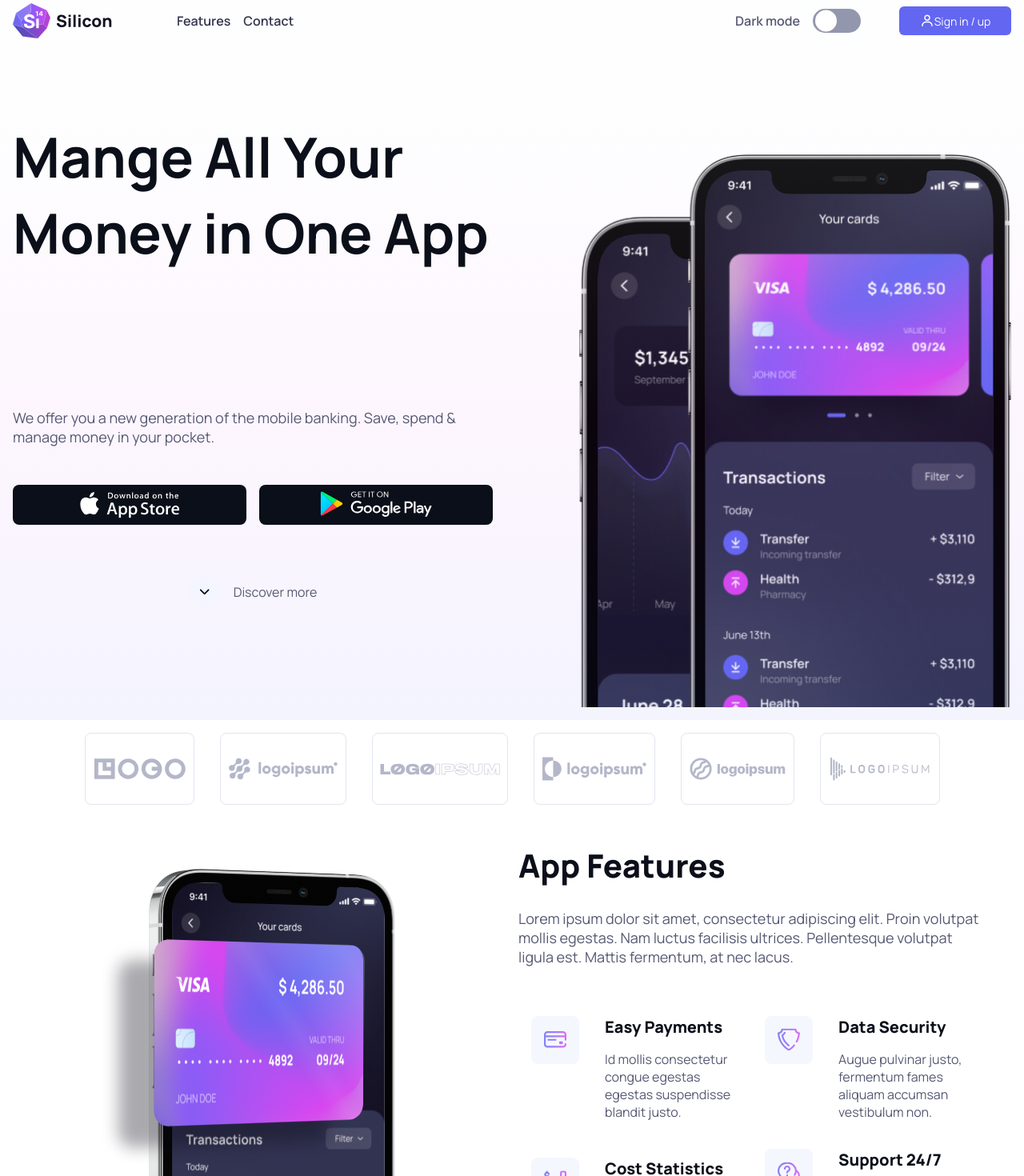
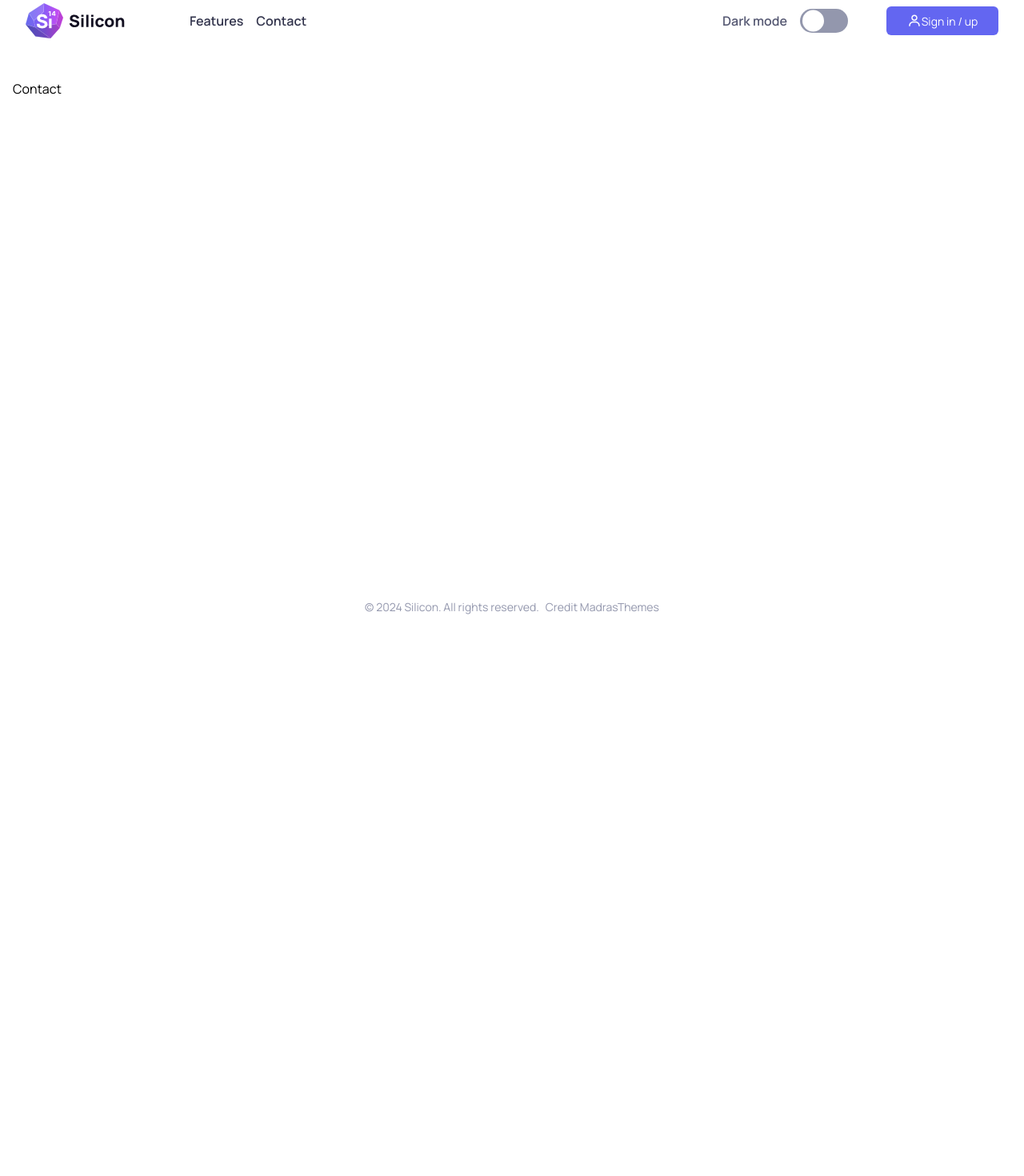
Before and after one commit to FeliciaDahl/SiliconReact, a React (Vite) app: page /contact in a window 1280 px wide. Shown: the top 1470 px of the page at 80% size. After the commit the page ends 800 px from the top, so only its background shows below. Built offline with nearby package versions, Linux system fonts and the light colour scheme.

Commit message:
Added React Router and navigations

```diff
--- a/package.json
+++ b/package.json
@@ -11,7 +11,8 @@
   },
   "dependencies": {
     "react": "^18.3.1",
-    "react-dom": "^18.3.1"
+    "react-dom": "^18.3.1",
+    "react-router-dom": "^6.27.0"
   },
   "devDependencies": {
     "@eslint/js": "^9.13.0",
--- a/src/App.jsx
+++ b/src/App.jsx
@@ -1,52 +1,36 @@
-import { useState } from 'react'
+
+import { BrowserRouter, Routes, Route } from 'react-router-dom'
+import Home from './views/Home'
+import Contact from './views/Contact'
+import Feature from './views/Feature'
 import Header from './components/Header'
-import Hero from './components/Hero'
-import Partners from './components/Partners'
-import Features from './components/Features'
-import HowDoesItWork from './components/HowDoesItWork'
-import InfoCardsDesktop from './components/InfoCardsDesktop'
-import Testimonials from './components/Testimonials'
-import Faq from './components/Faq'
-import ContactCards from './components/ContactCards'
-import ButtonContact from './components/ButtonContact'
-import Newsletter from './components/Newsletter'
-import { SubscribeForm } from './components/SubscribeForm'
 import Footer from './components/Footer'
+import SignIn from './views/SignIn'
+
 
 
 function App() {
 
 
   return (
-    <>
-    <div className="head-bg">
+
+  <BrowserRouter>
+
+    <div className="wrapper">
       <Header />
-        <Hero />
-        </div>
-        <main>
-        <Partners />
-        <Features />
-        <HowDoesItWork />
-        <InfoCardsDesktop />
-        <Testimonials />
-        <section aria-label="frequently asked questions" className="faq">
-          <div className="container">
-            <div className="desktop-layout">
-              <Faq />
-              <ContactCards />
-            </div>
-          </div>
-          <ButtonContact />
-          <div className="newsletter grid-2">
-            <Newsletter />
-            <SubscribeForm />
-          </div>
-        </section>
+
+      <main>
+        <Routes>
+          <Route path='/' element={<Home />} />
+          <Route path='/contact' element={<Contact />} />
+          <Route path='/feature' element={<Feature />} />
+          <Route path='/signin' element={<SignIn />} />
+        </Routes>
       </main>
-      <footer>
-        <Footer />
-      </footer>
-    </>
+      <Footer />
+    </div>
+
+  </BrowserRouter>
   )
 }
 
--- a/src/components/Header.jsx
+++ b/src/components/Header.jsx
@@ -1,4 +1,5 @@
 import React from 'react'
+import { Link, NavLink } from 'react-router-dom'
 
 const Header = () => {
   return (
@@ -8,15 +9,15 @@ const Header = () => {
 
     <div className="container">
 
-        <a href="index.html">
+        <Link className='logo' to="/">
             <img className="show-light" src="./images/header/logo-header.svg" alt="Silicon bank logo" />
             <img className="show-dark" src="./images/header/logo-header-dark.svg" alt="Silicon bank logo" />
-        </a>
+        </Link>
 
 
         <nav id="nav-f">
-            <a className="nav-features" href="features.html">Features</a>
-            <a className="nav-features" href="features.html">Contact</a>
+            <NavLink className="nav-link" to="/feature">Features</NavLink>
+            <NavLink className="nav-link" to="/contact">Contact</NavLink>
         </nav>
 
         <div className="btn-toggle">
@@ -29,9 +30,9 @@ const Header = () => {
         </div>
 
         <div id="sign-in">
-            <a className= "btn btn-sign-in" href="sign-in.html"><img src="./images/header/icon-signin.svg" alt="Sign-in button" />
+            <NavLink className= "btn btn-sign-in" to="/signin"><img src="./images/header/icon-signin.svg" alt="Sign-in button" />
              <span className="f-size-14">Sign in / up</span>
-            </a>
+            </NavLink>
         </div>
 
         <nav>
@@ -42,6 +43,7 @@ const Header = () => {
     </nav>
 </div>
 
+
 </header>
    </>
   )
--- a/src/components/Hero.jsx
+++ b/src/components/Hero.jsx
@@ -4,6 +4,7 @@ const Hero = () => {
   return (
 
 <section aria-label="hero" className="hero">
+
 <div className="container">
 
 <div className="hero-h1 pt-2">
@@ -39,6 +40,7 @@ const Hero = () => {
 </div>
 </div>
 
+
 </section>
 
   )
--- a/src/components/SubscribeForm.jsx
+++ b/src/components/SubscribeForm.jsx
@@ -1,8 +1,7 @@
 import React from 'react'
 
-export const SubscribeForm = () => {
+const SubscribeForm = () => {
   return (
-
     <form>
     <div className="email-form">
     <input className="input-email" type="email" name="email" required placeholder="✉︎ Your email"/>
@@ -11,3 +10,5 @@ export const SubscribeForm = () => {
 </form>
   )
 }
+
+export default SubscribeForm
--- a/src/index.css
+++ b/src/index.css
@@ -84,7 +84,21 @@ body {
   background-color: var(--clr-bg);
 }
 
+.wrapper {
+  display: flex;
+  flex-direction: column;
+  width: 100%;
+  min-height: 100vh;
+  padding-left: 1rem;
+  padding-right: 1rem;
+  margin: 0 auto;
+}
+
+main {
+  flex:1;
+}
 .container {
+
   width: 100%;
   padding-left: 1rem;
   padding-right: 1rem;
@@ -186,6 +200,7 @@ p {
 
 /* || HEADER */
 .head-bg {
+
   background: rgb(99, 102, 241);
   background: linear-gradient(
     0deg,
@@ -203,7 +218,7 @@ header .container {
 #nav-f {
   display: none;
 }
-.nav-features {
+.nav-link {
   padding-left: 1rem;
   text-decoration: none;
   color: var(--clr-nav);
@@ -300,6 +315,7 @@ header .container {
 /* || HERO */
 
 .hero .container {
+
   width: 100%;
   container-type: inline-size;
   padding: 1rem;
--- /dev/null
+++ b/src/views/Contact.jsx
@@ -0,0 +1,9 @@
+import React from 'react'
+
+const Contact = () => {
+  return (
+    <div>Contact</div>
+  )
+}
+
+export default Contact
--- /dev/null
+++ b/src/views/Feature.jsx
@@ -0,0 +1,13 @@
+import React from 'react'
+import Features from '../components/Features'
+
+const Feature = () => {
+  return (
+    <>
+    <Features/>
+
+    </>
+  )
+}
+
+export default Feature
--- /dev/null
+++ b/src/views/Home.jsx
@@ -0,0 +1,43 @@
+import React from 'react'
+import Hero from '../components/Hero'
+import Partners from '../components/Partners'
+import Features from '../components/Features'
+import HowDoesItWork from '../components/HowDoesItWork'
+import InfoCardsDesktop from '../components/InfoCardsDesktop'
+import Testimonials from '../components/Testimonials'
+import Faq from '../components/Faq'
+import ContactCards from '../components/ContactCards'
+import ButtonContact from '../components/ButtonContact'
+import Newsletter from '../components/Newsletter'
+import SubscribeForm from '../components/SubscribeForm'
+
+
+
+const Home = () => {
+    return (
+        <>
+        <Hero />
+        <Partners />
+        <Features />
+        <HowDoesItWork />
+        <InfoCardsDesktop />
+        <Testimonials />
+        <section aria-label="frequently asked questions" className="faq">
+            <div className="container">
+                <div className="desktop-layout">
+                    <Faq />
+                    <ContactCards />
+                </div>
+            </div>
+            <ButtonContact />
+            <div className="newsletter grid-2">
+                <Newsletter />
+                <SubscribeForm />
+            </div>
+        </section>
+
+        </>
+    )
+}
+
+export default Home
--- /dev/null
+++ b/src/views/SignIn.jsx
@@ -0,0 +1,9 @@
+import React from 'react'
+
+const SignIn = () => {
+  return (
+    <div>SignIn</div>
+  )
+}
+
+export default SignIn
```
Also changed, not shown: 1 other file (tests, documents, lock files or other folders).
